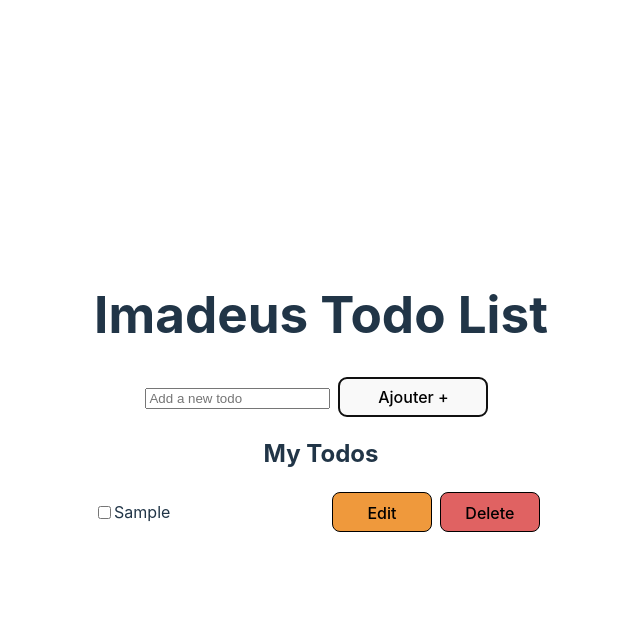
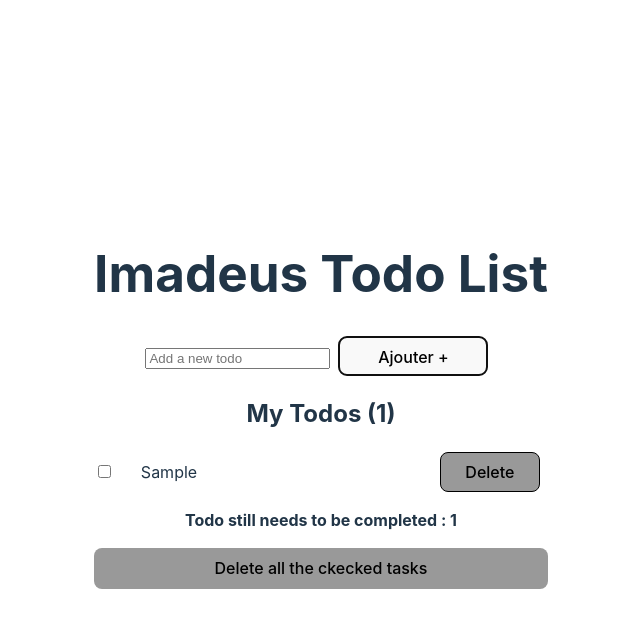
Before and after one commit to Junior-dev-Track/16-react-todolist-ImadeusF, a React (Vite) app: page / in a window 1280 px wide. Both pictures are taken after typing "Sample" into the empty fields and a click on the button "Ajouter +". Shown: the top 628 px of the page, without its empty margins (319-959 px from the left). Built offline with nearby package versions, Linux system fonts and the light colour scheme.

Commit message:
li Delete Button, task number, task check, and delete all button

```diff
--- a/src/TodoList.css
+++ b/src/TodoList.css
@@ -24,7 +24,8 @@ li {
 
 .btn,
 .btnedit,
-.btndel {
+.btndel,
+.btndelactive {
   border: 1px solid black;
   height: 40px;
   margin-left: 0.5rem;
@@ -45,7 +46,34 @@ li {
 }
 
 .btndel {
+  pointer-events: none;
+  background-color: #999999;
+  /*background-color: #e06262;*/
+  margin-left: auto; /* Move button to the right */
+  width: 100px;
+}
+
+.btndelactive {
+  pointer-events: auto;
   background-color: #e06262;
   margin-left: auto; /* Move button to the right */
   width: 100px;
+  cursor: pointer;
 }
+
+p {
+  font-weight: bold;
+}
+
+.btndelall {
+  pointer-events: none;
+  background-color: #999999;
+  /*background-color: #e06262;*/
+  margin-left: auto; /* Move button to the right */
+  width: 100%;
+}
+
+.btndelallactive {
+  background-color: #efa61e;
+  width: 100%;
+}
--- a/src/TodoList.jsx
+++ b/src/TodoList.jsx
@@ -47,12 +47,21 @@ const TodoList = () => {
     window.localStorage.setItem(LSKEY + ".todos", JSON.stringify(todos));
   }, [todos]);
 
+  const handleDelall = () => {
+    const taskstodelete = todos.filter((todo) => !todo.done);
+    setTodos(taskstodelete);
+  };
+
+  // Activate the button and change color if at least 2 task checked
+  const checkedCount = todos.filter((todo) => todo.done).length;
+  const btnclass = checkedCount >= 2 ? "btndelallactive" : "btndelall";
+
   return (
     <>
       <div>
         <h1>Imadeus Todo List</h1>
         <TaskForm handleAdd={handleAdd} />
-        <h2>My Todos</h2>
+        <h2>My Todos ({todos.length})</h2>
         <ul>
           {todos.map((todo) => (
             <Task
@@ -63,6 +72,17 @@ const TodoList = () => {
             />
           ))}
         </ul>
+        <div>
+          <p>
+            Todo still needs to be completed :{" "}
+            {todos.filter((todo) => !todo.done).length}
+          </p>
+        </div>
+        <div>
+          <button className={btnclass} onClick={handleDelall}>
+            Delete all the ckecked tasks
+          </button>
+        </div>
       </div>
     </>
   );
--- a/src/components/Task.jsx
+++ b/src/components/Task.jsx
@@ -2,6 +2,9 @@ export default function Task({ taskInfo, onTaskDelete, handleCheck }) {
   const toggleStyle = (text, done) => {
     return done ? <s>{text}</s> : text;
   };
+
+  const btnclass = taskInfo.done ? "btndelactive" : "btndel";
+
   //affichage (render)
   return (
     <li>
@@ -18,10 +21,11 @@ export default function Task({ taskInfo, onTaskDelete, handleCheck }) {
         {toggleStyle(taskInfo.name, taskInfo.done)}
       </div>
       <div className="container_btn">
-        <button className="btnedit" onClick={() => editTask(taskInfo.id)}>
+        {/*<button className="btnedit" onClick={() => editTask(taskInfo.id)}>
           Edit
-        </button>
-        <button className="btndel" onClick={() => onTaskDelete(taskInfo.id)}>
+  </button>*/}
+
+        <button className={btnclass} onClick={() => onTaskDelete(taskInfo.id)}>
           Delete
         </button>
       </div>
```
